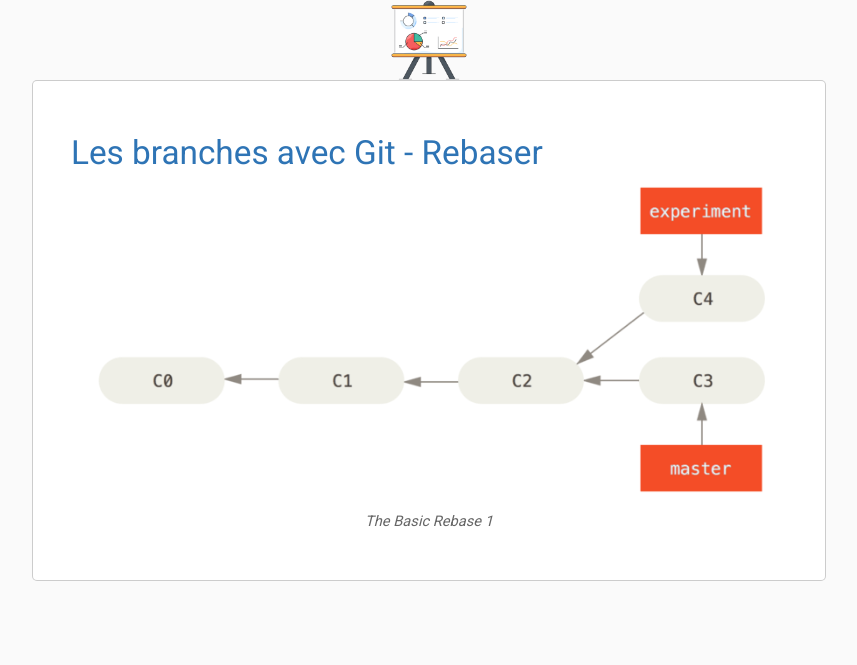
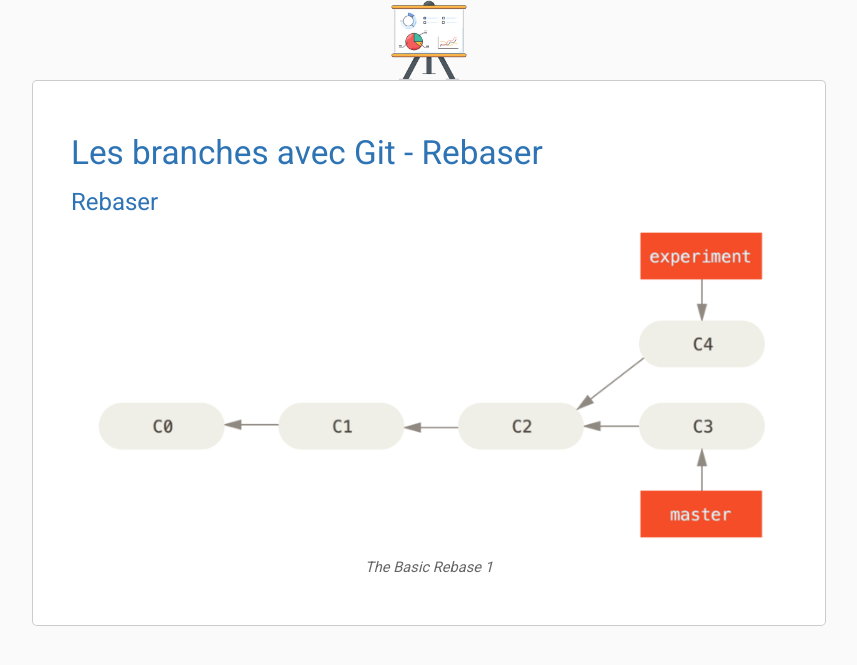
Before and after one commit to labs-web/rappel-niveau2, a Jekyll site: the page built from docs/git-Les-branches-avec-Git/Git-Branching-Rebasing/Git-Branching-Rebasing.md, in a window 1280 px wide. Shown: the top 665 px of the page, without its empty margins (211-1068 px from the left). Built offline with Jekyll 4.4.1, drawn with Linux system fonts in a browser that asks for light colours; our own code applies the rules of GitHub Pages for plain Markdown files.

Commit message:
update travail

```diff
--- a/docs/git-Les-branches-avec-Git/Git-Branching-Rebasing/Git-Branching-Rebasing.md
+++ b/docs/git-Les-branches-avec-Git/Git-Branching-Rebasing/Git-Branching-Rebasing.md
@@ -6,5 +6,9 @@ order: 236
 
 # Les branches avec Git - Rebaser
 
+<!-- new slide -->
+
+## Rebaser
+
 ![The Basic Rebase](./images/basic-rebase-1.png){:width="700px" }
 *The Basic Rebase 1*
```
